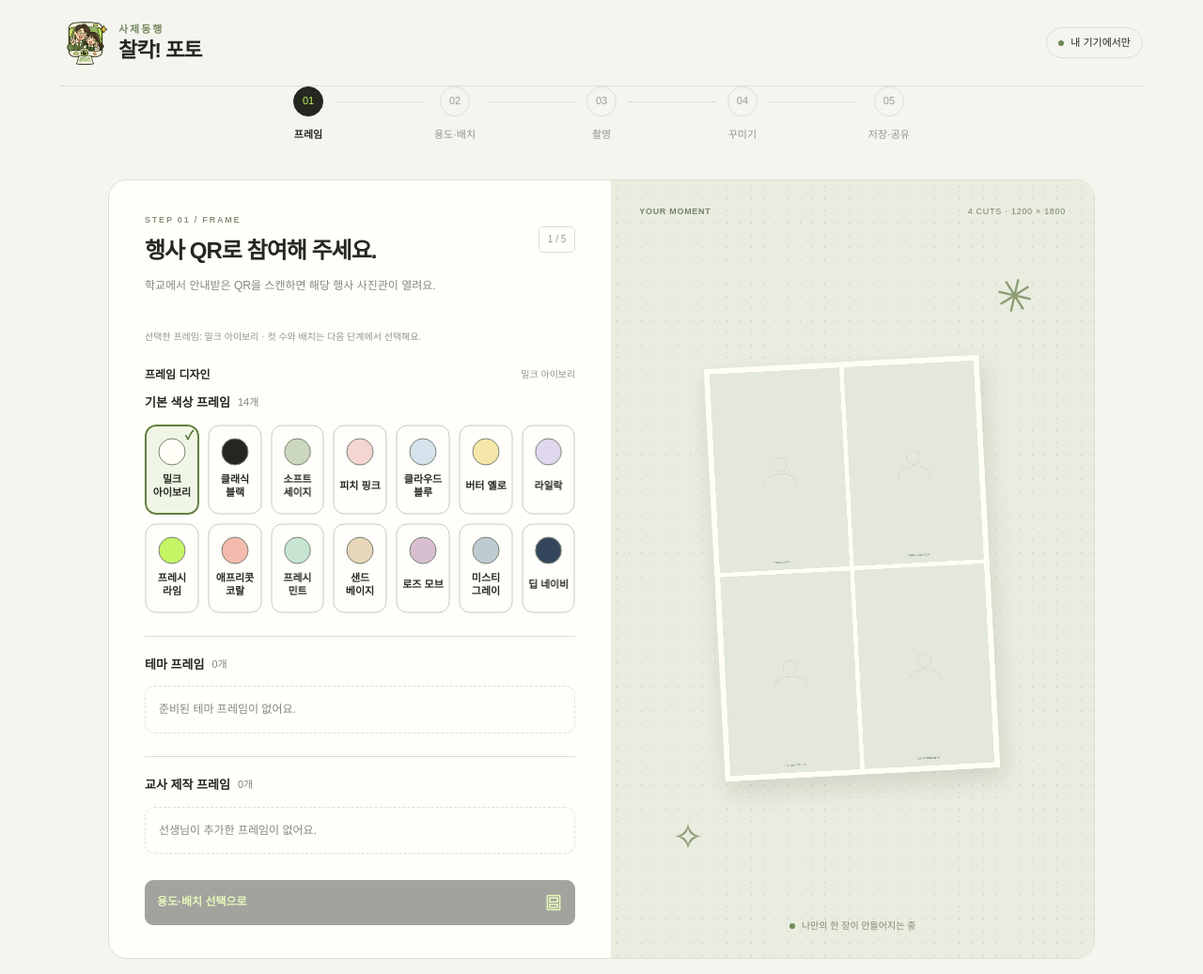
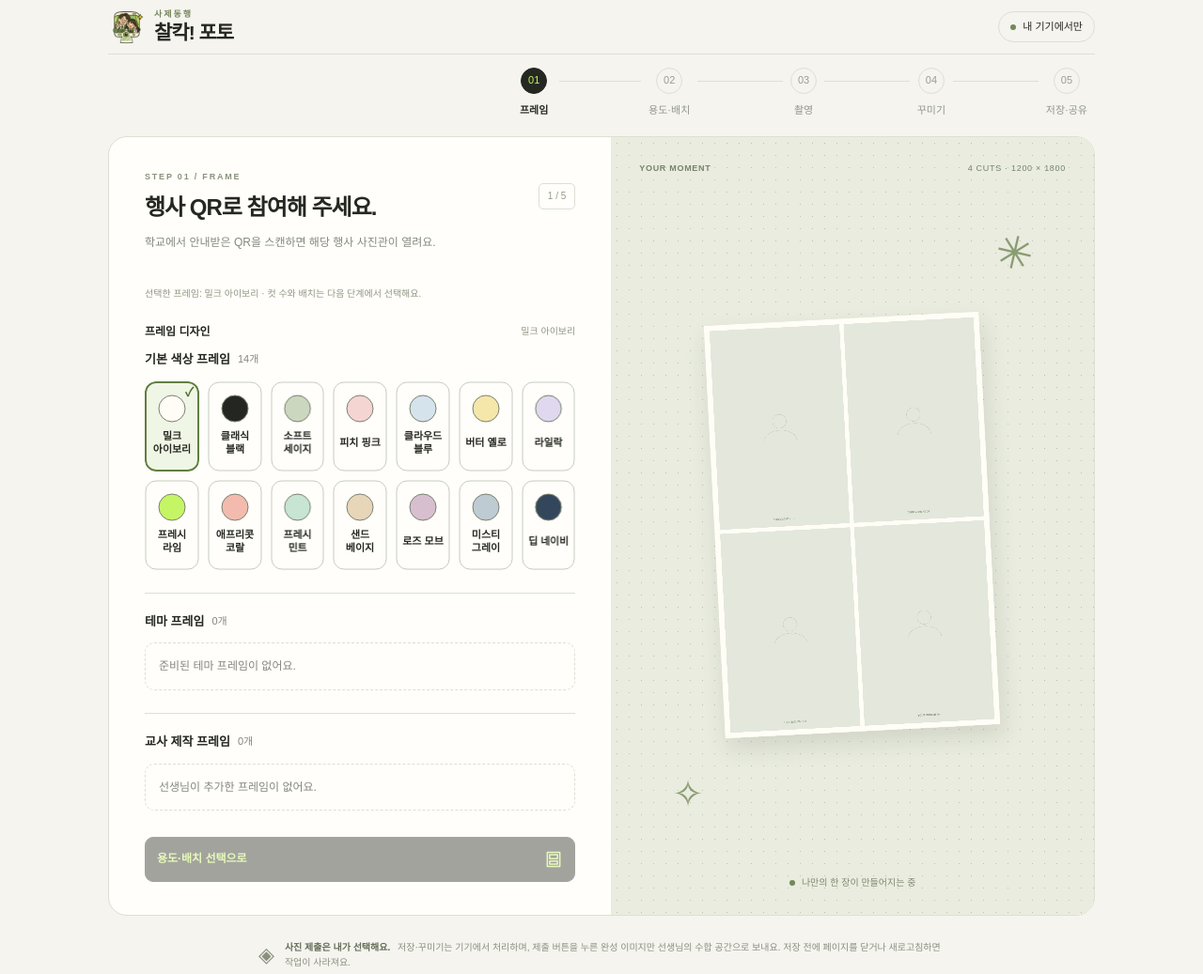
Before and after one commit to princess-chaea/school-photo, a website built with Vite: page booth.html in a window 1280 px wide. Shown: the top 1037 px of the page at 94% size. Built offline with nearby package versions, Linux system fonts and the light colour scheme; some packages are replaced by stand-ins of ours.

Commit message:
Compact desktop event header and align progress beside event details

```diff
--- a/journey-header.css
+++ b/journey-header.css
@@ -17,3 +17,21 @@
  body.booth-app #journey-info .steps li{padding:0 4px}
  body.booth-app .topbar{height:46px;flex-basis:46px}
 }
+/* Desktop keeps event context and the five stages in one compact row. */
+@media(min-width:1101px){
+ body.booth-app .topbar{width:calc(100% - 60px);max-width:1050px;height:58px;margin:0 auto}
+ body.booth-app .topbar .school-wordmark{font-size:21px;gap:9px}
+ body.booth-app .topbar .school-wordmark img{width:40px;height:40px}
+ body.booth-app .topbar .school-wordmark small{font-size:9px}
+ body.booth-app .journey-header{margin:0}
+ body.booth-app #journey-info{display:flex;align-items:center;justify-content:space-between;gap:28px;padding:14px 0 18px}
+ body.booth-app #journey-info .intro{flex:1 1 300px;min-width:0;max-width:40%;padding:0;text-align:left}
+ body.booth-app #journey-info .intro h1{margin:0;font-size:24px;line-height:1.35;letter-spacing:-.8px;overflow-wrap:anywhere}
+ body.booth-app #journey-info .intro-copy{justify-content:flex-start;margin:5px 0 0;font-size:11px;line-height:1.6;overflow-wrap:anywhere}
+ body.booth-app #journey-info .intro-copy img{width:22px;height:22px}
+ body.booth-app #journey-info .steps{flex:1 1 580px;width:auto;max-width:620px;margin:0 0 0 auto}
+ body.booth-app #journey-info .steps ol:before{top:14px}
+ body.booth-app #journey-info .steps li{padding:0 8px}
+ body.booth-app #journey-info .step-number{width:28px;height:28px;margin:0 auto 5px}
+ body.booth-app #journey-info .step-label{font-size:11px;white-space:nowrap}
+}
```
Also changed, not shown: docs/HANDOFF.md (+5 -0 lines).
